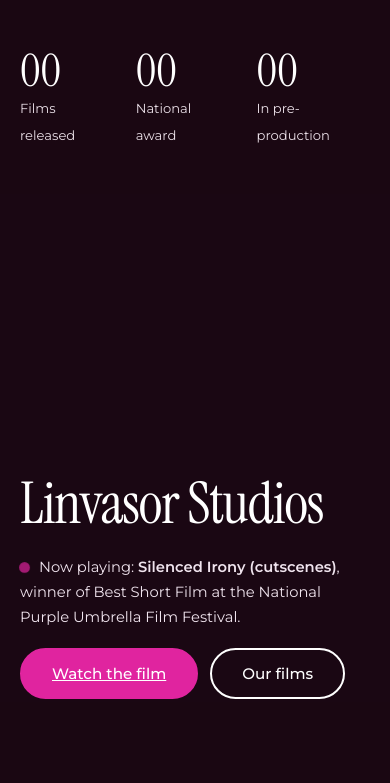
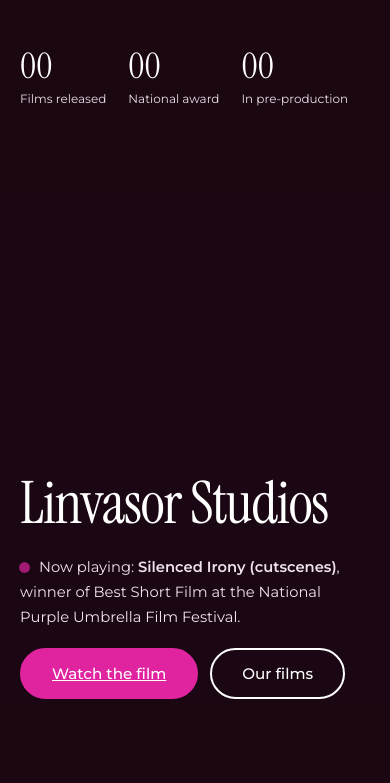
Before and after one commit to rahulsmritijeet/linvasor, a plain HTML site: page index.html in a window 390 px wide. Shown: the part 61-844 px from the top of the page. Drawn offline with Linux system fonts and the light colour scheme.

Commit message:
Fix layout issues and prevent horizontal scrolling

```diff
--- a/index.html
+++ b/index.html
@@ -1268,6 +1268,48 @@
           transform: none;
         }
       }
+      /* stop sideways scroll */
+html,
+body {
+  max-width: 100%;
+  overflow-x: hidden;
+  overflow-x: clip;
+}
+
+/* let grid/flex children shrink instead of stretching the page */
+.fg > *,
+.grid > *,
+.about > *,
+.aw > *,
+.row > *,
+.duo > * {
+  min-width: 0;
+}
+.fg a,
+.person a,
+.dir a {
+  overflow-wrap: anywhere;
+}
+
+/* hero stats: fit on small phones */
+.hstats .row {
+  flex-wrap: wrap;
+  gap: 16px clamp(20px, 5vw, 76px);
+}
+@media (max-width: 480px) {
+  .hstats b {
+    font-size: 2.2rem;
+  }
+  .hstats span {
+    font-size: 0.75rem;
+  }
+  .hstats .row {
+    gap: 12px 22px;
+  }
+  .hero h1 {
+    font-size: clamp(3rem, 15vw, 4rem);
+  }
+}
     </style>
   </head>
   <body>
```
